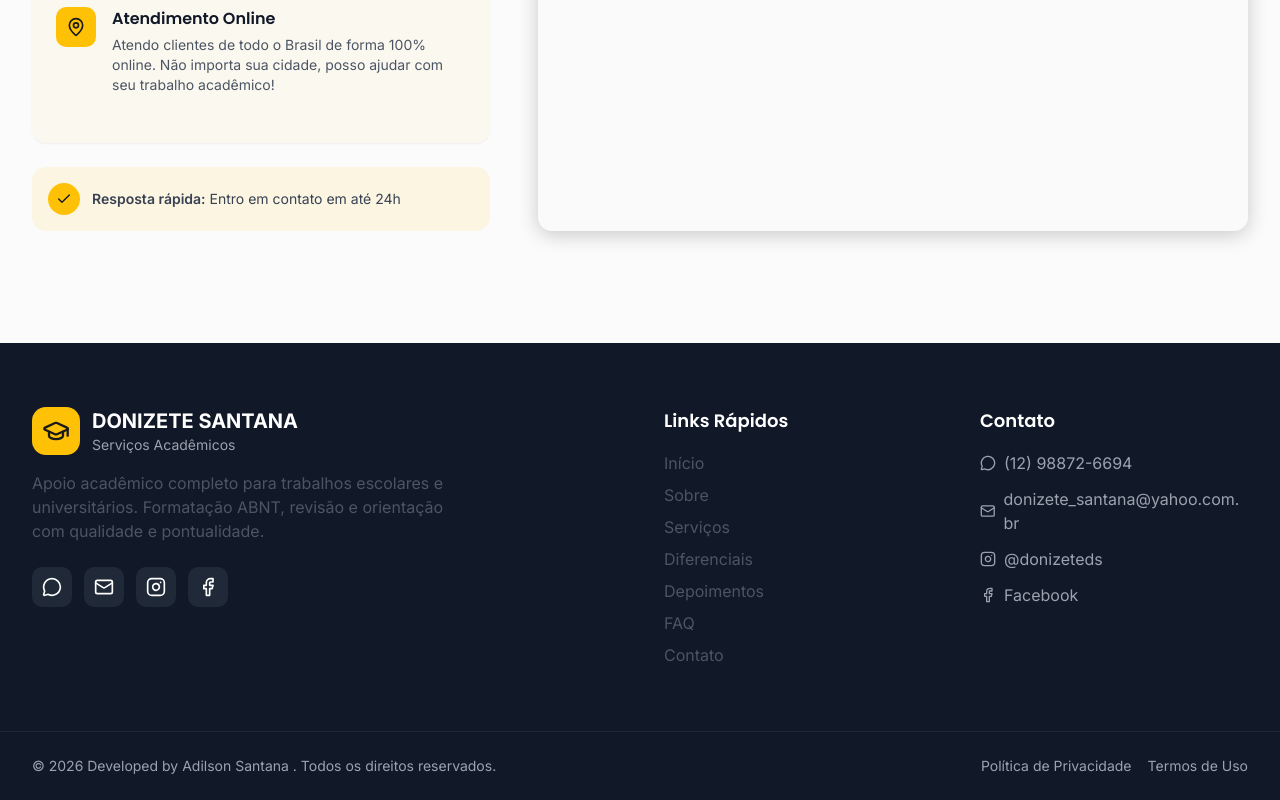
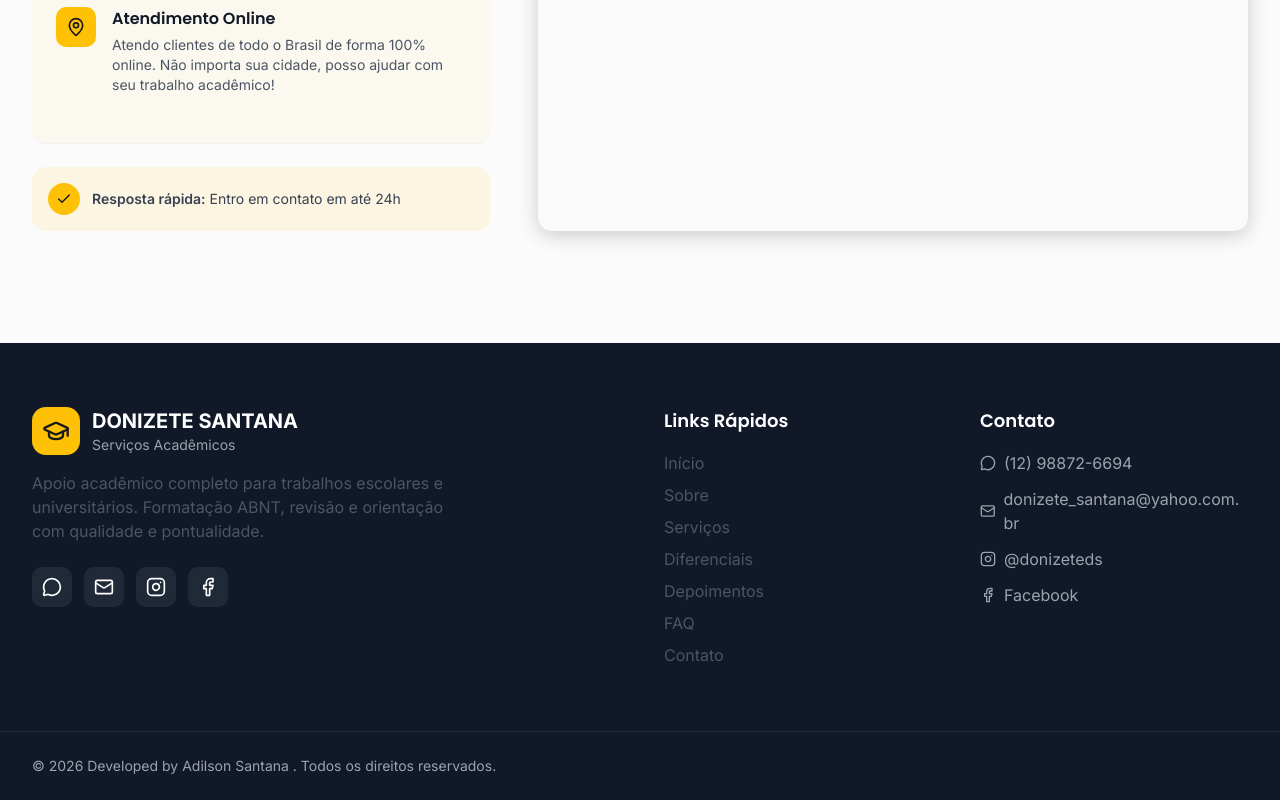
Before and after one commit to adilsonssdev/Portifolio_Donizete, a React (Vite) app: page / in a window 1280 px wide. Shown: the part 7286-8086 px from the top of the page. Built offline with nearby package versions, Linux system fonts and the light colour scheme.

Commit message:
comentario no rodapé

```diff
--- a/src/sections/Rodape.tsx
+++ b/src/sections/Rodape.tsx
@@ -147,7 +147,7 @@ export function Rodape() {
               {rodape.direitos}
             </p>
             <div className="flex items-center gap-4 text-sm">
-              {rodape.links.map((link, index) => (
+              {/* {rodape.links.map((link, index) => (
                 <a
                   key={index}
                   href={link.url}
@@ -155,7 +155,7 @@ export function Rodape() {
                 >
                   {link.texto}
                 </a>
-              ))}
+              ))} */}
             </div>
           </div>
           {/* <p className="text-center text-gray-500 text-xs mt-4 flex items-center justify-center gap-1">
```
